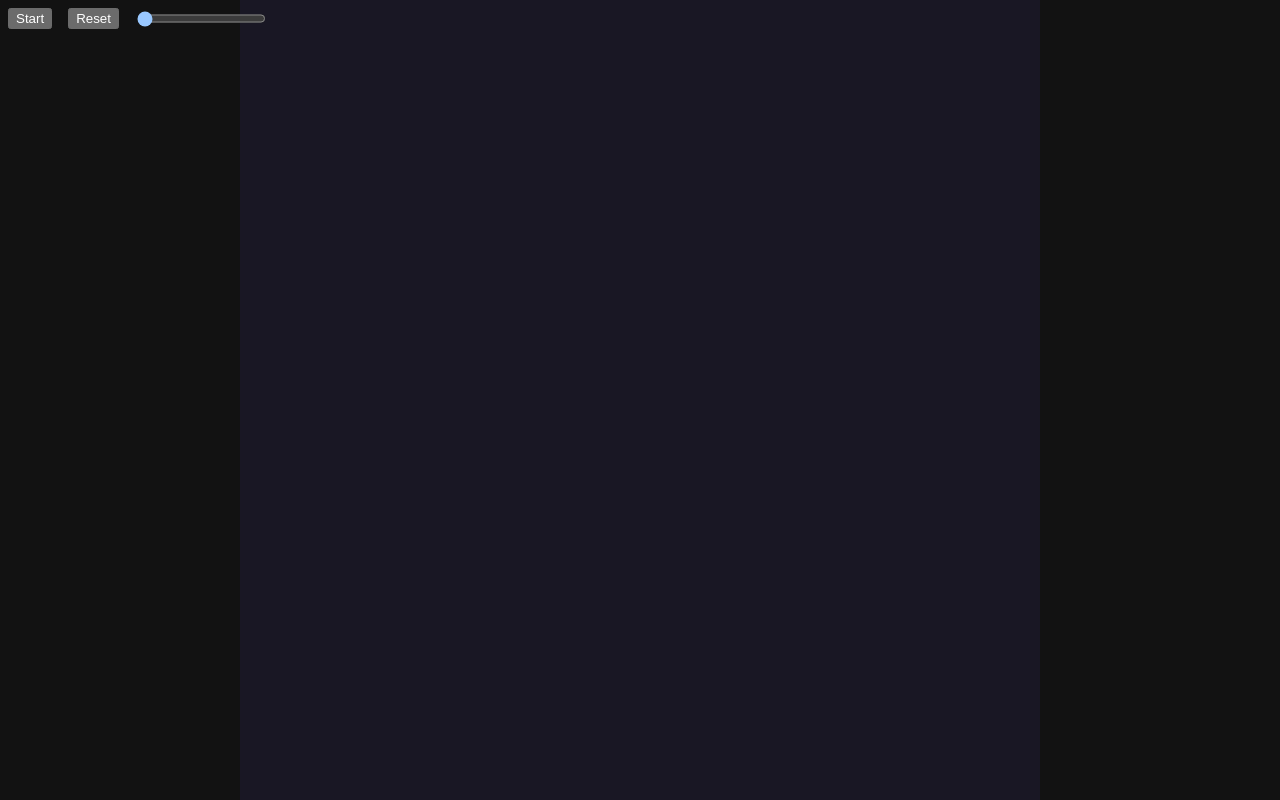
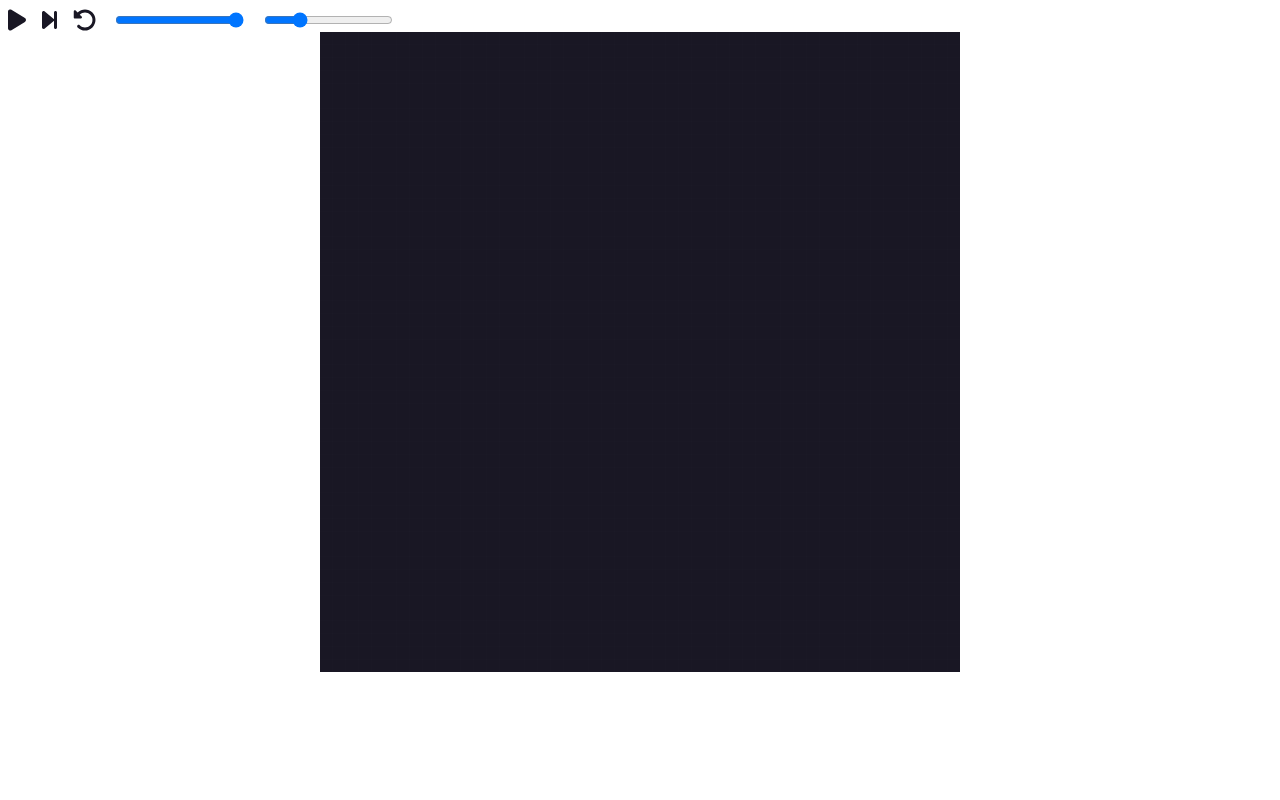
Before and after one commit to apangnathip/bacterium, a React (Vite) app: page / in a window 1280 px wide. Built offline with nearby package versions, Linux system fonts and the light colour scheme.

Commit message:
change canvas to only be size of grid

```diff
--- a/package.json
+++ b/package.json
@@ -10,6 +10,9 @@
     "preview": "vite preview"
   },
   "dependencies": {
+    "@fortawesome/fontawesome-svg-core": "^6.5.2",
+    "@fortawesome/free-solid-svg-icons": "^6.5.2",
+    "@fortawesome/react-fontawesome": "^0.2.2",
     "react": "^18.3.1",
     "react-dom": "^18.3.1"
   },
--- a/src/App.css
+++ b/src/App.css
@@ -0,0 +1,5 @@
+.canvas-container {
+  display: flex;
+  justify-content: center;
+  pointer-events: none;
+}
--- a/src/App.tsx
+++ b/src/App.tsx
@@ -1,4 +1,4 @@
-import { useEffect, useState } from "react";
+import { useState } from "react";
 import "./App.css";
 import Canvas, { createNewGrid, GridObject } from "./components/Canvas";
 import Controls from "./components/Controls";
@@ -6,33 +6,36 @@ import Controls from "./components/Controls";
 export type Flags = {
   continue: boolean;
   reset: boolean;
+  step: boolean;
   showGap: boolean;
   fps: number;
 };
 
 function App() {
-  const size = 100;
-  const [gridObj, setGrid] = useState<GridObject>({
+  const size = 50;
+  const [gridObj, setGridObj] = useState<GridObject>({
     grid: createNewGrid(size),
     size: size,
-    cellSize: (1 / size) * 800,
   });
   const [flags, setFlags] = useState<Flags>({
     continue: false,
     reset: false,
+    step: false,
     showGap: false,
-    fps: 1,
+    fps: 25,
   });
 
   return (
     <>
-      <Controls flags={flags} setFlags={setFlags} />
-      <Canvas
-        gridObj={gridObj}
-        setGrid={setGrid}
-        flags={flags}
-        setFlags={setFlags}
-      />
+      <Controls flags={flags} setFlags={setFlags} gridObj={gridObj} />
+      <div className="canvas-container">
+        <Canvas
+          gridObj={gridObj}
+          setGrid={setGridObj}
+          flags={flags}
+          setFlags={setFlags}
+        />
+      </div>
     </>
   );
 }
--- a/src/components/Canvas.css
+++ b/src/components/Canvas.css
@@ -1,8 +1,8 @@
 canvas {
-  position: absolute;
+  /* display: flex; */
+  z-index: -1;
   top: 0;
   left: 0;
-  z-index: -1;
-  height: 100vh;
-  overflow: hidden;
+  width: 80vh;
+  height: 80vh;
 }
--- a/src/components/Canvas.tsx
+++ b/src/components/Canvas.tsx
@@ -5,7 +5,6 @@ import "./Canvas.css";
 export type GridObject = {
   grid: (Cell | null)[][];
   size: number;
-  cellSize: number;
 };
 
 export class Cell {
@@ -49,19 +48,17 @@ export const createNewGrid = (size: number) => {
   return rows;
 };
 
+// linear interpolation, a to b, by alpha
 const lerp = (a: number, b: number, alpha: number) => {
   return a * (1 - alpha) + b * alpha;
 };
 
-const getCenterOffset = (
-  length: number,
-  gridSize: number,
-  cellSize: number,
-  gap: number,
-) => {
-  return Math.round((length - gridSize * (cellSize + gap)) / 2);
+// flatten 2D coordinates to 1D
+const flattenCoords = (i: number, j: number, size: number) => {
+  return i * size + j;
 };
 
+// returns the equivalent grid coordinates of where the mouse is
 const getCoords = (
   x: number,
   y: number,
@@ -69,13 +66,9 @@ const getCoords = (
   cellSize: number,
   gap: number,
 ) => {
-  const offsetX = getCenterOffset(window.innerWidth, size, cellSize, gap);
-  const offsetY = getCenterOffset(window.innerHeight, size, cellSize, gap);
-
-  // convert mouseRef.current position to grid position, i.e. which cell the mouse is in
   const gridPixelSize = size * (cellSize + gap);
-  const gridCol = Math.floor(((x - offsetX) * size) / gridPixelSize);
-  const gridRow = Math.floor(((y - offsetY) * size) / gridPixelSize);
+  const gridCol = Math.floor((x * size) / gridPixelSize);
+  const gridRow = Math.floor((y * size) / gridPixelSize);
   return [gridRow, gridCol];
 };
 
@@ -85,19 +78,8 @@ const drawGrid = (
   gridObj: GridObject,
   flags: Flags,
 ) => {
-  const gap = flags.showGap ? 0.5 : 0;
-  const offsetX = getCenterOffset(
-    canvas.width,
-    gridObj.size,
-    gridObj.cellSize,
-    gap,
-  );
-  const offsetY = getCenterOffset(
-    canvas.height,
-    gridObj.size,
-    gridObj.cellSize,
-    gap,
-  );
+  const gap = flags.showGap ? 1 : 0;
+  const cellSize = canvas.width / gridObj.size - gap;
 
   for (let i = 0; i < gridObj.size; i++) {
     for (let j = 0; j < gridObj.size; j++) {
@@ -108,17 +90,13 @@ const drawGrid = (
       }
 
       ctx.fillRect(
-        j * (gridObj.cellSize + gap) + offsetX,
-        i * (gridObj.cellSize + gap) + offsetY,
-        gridObj.cellSize,
-        gridObj.cellSize,
+        j * (cellSize + gap),
+        i * (cellSize + gap),
+        cellSize,
+        cellSize,
       );
     }
   }
-};
-
-const flattenCoords = (i: number, j: number, size: number) => {
-  return i * size + j;
 };
 
 const updateGrid = (gridObj: GridObject) => {
@@ -186,29 +164,55 @@ const Canvas = memo(
 
     let canvas: HTMLCanvasElement | null;
     let ctx: CanvasRenderingContext2D | null;
+    let rect: DOMRect;
     let then: number;
 
     useEffect(() => {
+      initCanvas();
+      requestRef.current = requestAnimationFrame(animate);
+
+      window.addEventListener("mousemove", handleMouseMove);
+      window.addEventListener("mousedown", (e) => {
+        mouseRef.current.isClicked = true;
+        handleMouseClick(e);
+      });
+      window.addEventListener("mouseup", (e) => {
+        mouseRef.current.isClicked = false;
+        handleMouseClick(e);
+      });
+
+      return () => {
+        cancelAnimationFrame(requestRef.current);
+        window.removeEventListener("mousemove", handleMouseMove);
+      };
+    }, []);
+
+    useEffect(() => {
+      initCanvas();
+      flagRef.current = flags;
+
+      if (flags.reset) {
+        gridObj.grid = createNewGrid(gridObj.size);
+        setFlags((prev) => ({ ...prev, reset: false }));
+      }
+    }, [flags]);
+
+    const initCanvas = () => {
       canvas = canvasRef.current;
       if (!canvas) return;
 
       ctx = canvas.getContext("2d");
       if (!ctx) return;
 
-      canvas.width = window.innerWidth;
-      canvas.height = window.innerHeight;
+      rect = canvas.getBoundingClientRect();
 
-      requestRef.current = requestAnimationFrame(animate);
-      return () => cancelAnimationFrame(requestRef.current);
-    }, []);
+      const scale = window.devicePixelRatio;
+      canvas.width = Math.round(canvasRef.current!.clientWidth * scale);
+      canvas.height = Math.round(canvasRef.current!.clientHeight * scale);
 
-    useEffect(() => {
-      flagRef.current = flags;
-      if (flags.reset) {
-        gridObj.grid = createNewGrid(gridObj.size);
-        setFlags((prev) => ({ ...prev, reset: false }));
-      }
-    }, [flags]);
+      // prevent gaps between cells due to floating-point error
+      ctx.globalCompositeOperation = "lighter";
+    };
 
     const animate = (time: number) => {
       if (!ctx || !canvas) return;
@@ -216,9 +220,15 @@ const Canvas = memo(
 
       ctx.clearRect(0, 0, canvas.width, canvas.height);
       drawGrid(canvas, ctx, gridObj, flags);
-      if (!flagRef.current.continue) return;
+
+      if (flagRef.current.step) {
+        updateGrid(gridObj);
+        flagRef.current.step = false;
+        return;
+      }
 
       // update grid by a set interval
+      if (!flagRef.current.continue) return;
       then = then ?? time;
       let delta = time - then;
       if (delta > 1000 / flagRef.current.fps) {
@@ -227,16 +237,18 @@ const Canvas = memo(
       }
     };
 
-    const handleMouseMove = (e: React.MouseEvent<HTMLCanvasElement>) => {
-      mouseRef.current.x = e.clientX;
-      mouseRef.current.y = e.clientY;
+    const handleMouseMove = (e: MouseEvent) => {
+      if (!canvas || !mouseRef.current.isClicked) return;
 
-      if (!mouseRef.current.isClicked) return;
+      mouseRef.current.x = e.clientX - rect.left;
+      mouseRef.current.y = e.clientY - rect.top;
 
       let dist = Math.hypot(
         mouseRef.current.x - mouseRef.current.startX,
         mouseRef.current.y - mouseRef.current.startY,
       );
+
+      let gap = flags.showGap ? 1 : 0;
 
       for (let i = 0; i < dist; i++) {
         const lerpX =
@@ -249,8 +261,8 @@ const Canvas = memo(
           lerpX,
           lerpY,
           gridObj.size,
-          gridObj.cellSize,
-          flags.showGap ? 0.5 : 0,
+          canvas.width / gridObj.size - gap,
+          gap,
         );
 
         if (
@@ -274,23 +286,13 @@ const Canvas = memo(
       mouseRef.current.startY = mouseRef.current.y;
     };
 
-    const handleMouseClick = (e: React.MouseEvent<HTMLCanvasElement>) => {
-      mouseRef.current.isClicked = !mouseRef.current.isClicked;
+    const handleMouseClick = (e: MouseEvent) => {
       mouseRef.current.button = e.button;
-      mouseRef.current.startX = e.clientX;
-      mouseRef.current.startY = e.clientY;
+      mouseRef.current.startX = e.clientX - rect.left;
+      mouseRef.current.startY = e.clientY - rect.top;
     };
 
-    return (
-      <canvas
-        ref={canvasRef}
-        onMouseMove={handleMouseMove}
-        onMouseDown={handleMouseClick}
-        onMouseUp={handleMouseClick}
-        onMouseLeave={() => (mouseRef.current.isClicked = false)}
-        onContextMenu={(e) => e.preventDefault()}
-      />
-    );
+    return <canvas ref={canvasRef} />;
   },
 );
 
--- a/src/components/Controls.css
+++ b/src/components/Controls.css
@@ -2,3 +2,9 @@
   display: flex;
   gap: 1rem;
 }
+
+.icon {
+  font-size: 1.5rem;
+  color: rgb(25, 23, 36);
+  cursor: pointer;
+}
--- a/src/components/Controls.tsx
+++ b/src/components/Controls.tsx
@@ -1,26 +1,43 @@
 import React from "react";
 import "./Controls.css";
 import { Flags } from "../App";
+import { createNewGrid, GridObject } from "./Canvas";
+import { FontAwesomeIcon } from "@fortawesome/react-fontawesome";
+import {
+  faForwardStep,
+  faPause,
+  faPlay,
+  faRotateLeft,
+} from "@fortawesome/free-solid-svg-icons";
 
 const Controls = ({
   flags,
   setFlags,
+  gridObj,
 }: {
   flags: Flags;
   setFlags: React.Dispatch<React.SetStateAction<Flags>>;
+  gridObj: GridObject;
 }) => {
   return (
     <div className="bar">
-      <button
+      <FontAwesomeIcon
+        icon={flags.continue ? faPause : faPlay}
+        className="icon"
         onClick={() =>
           setFlags((prev) => ({ ...prev, continue: !prev.continue }))
         }
-      >
-        {flags.continue ? "Stop" : "Start"}
-      </button>
-      <button onClick={() => setFlags((prev) => ({ ...prev, reset: true }))}>
-        Reset
-      </button>
+      />
+      <FontAwesomeIcon
+        icon={faForwardStep}
+        className="icon"
+        onClick={() => setFlags((prev) => ({ ...prev, step: true }))}
+      />
+      <FontAwesomeIcon
+        icon={faRotateLeft}
+        className="icon"
+        onClick={() => setFlags((prev) => ({ ...prev, reset: true }))}
+      />
       <input
         type="range"
         min="1"
@@ -31,6 +48,18 @@ const Controls = ({
           setFlags((prev) => ({ ...prev, fps: parseInt(e.target.value) }));
         }}
       ></input>
+      <input
+        type="range"
+        min="1"
+        max="200"
+        step="1"
+        defaultValue={gridObj.size}
+        onChange={(e) => {
+          gridObj.size = parseInt(e.target.value);
+          gridObj.grid = createNewGrid(gridObj.size);
+          setFlags((prev) => ({ ...prev, reset: true }));
+        }}
+      ></input>
     </div>
   );
 };
--- a/src/index.css
+++ b/src/index.css
@@ -1,3 +1,3 @@
 :root {
-  color-scheme: dark;
+  /* color-scheme: dark; */
 }
```
Also changed, not shown: 1 other file (tests, documents, lock files or other folders).
